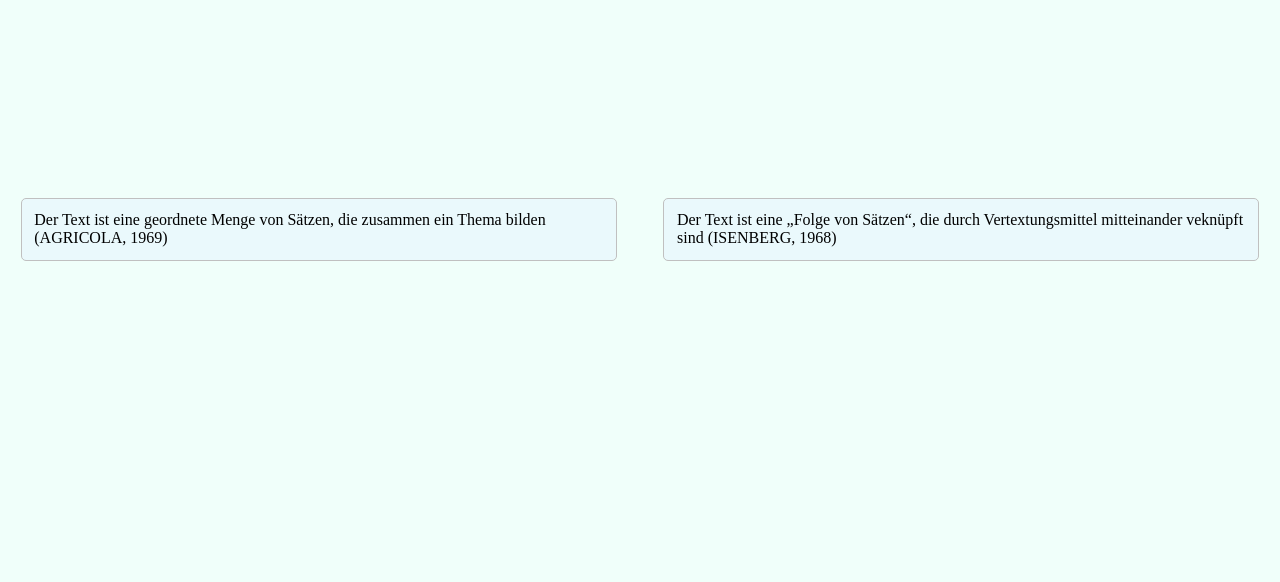
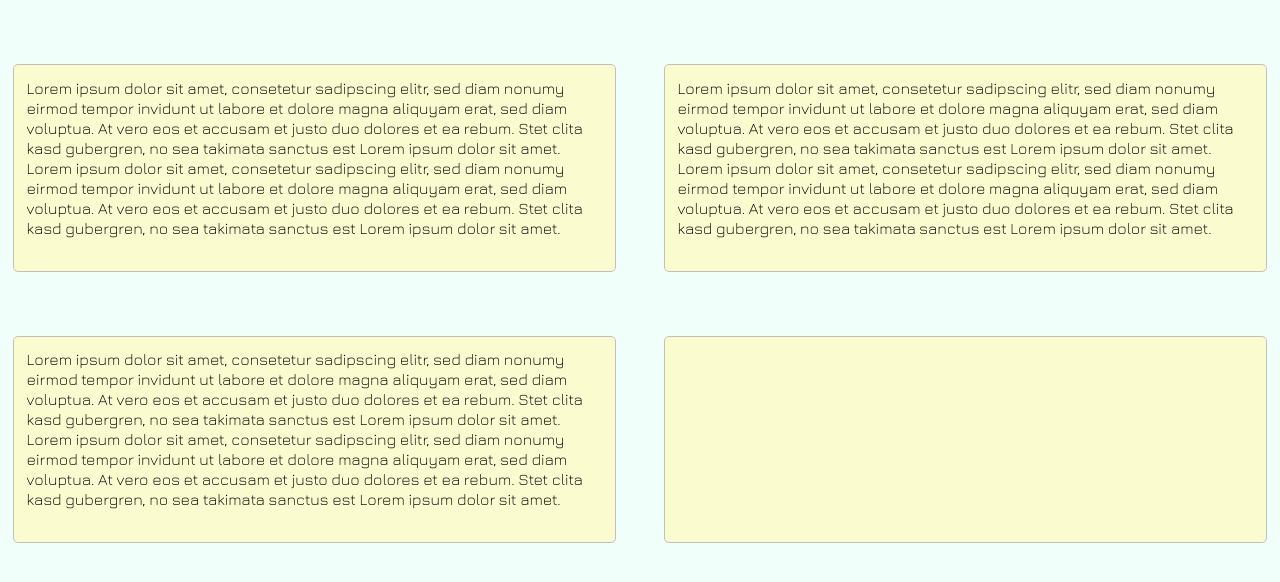
Before and after one commit to nitram509/visual-experiments, a plain HTML site: page index.html in a window 1280 px wide. Drawn offline with nearby package versions, Linux system fonts and the light colour scheme.

Commit message:
now 4 text boxes styling improved

```diff
--- a/index.html
+++ b/index.html
@@ -3,18 +3,26 @@
 <head>
   <meta charset="UTF-8">
   <title>Moving Text</title>
+  <link href='http://fonts.googleapis.com/css?family=Jura:300' rel='stylesheet' type='text/css'>
   <style type="text/css">
     body {
       background-color: #f0fffa;
+      border: 0;
+      margin: 0;
+      padding: 0;
     }
 
     .text-box {
-      background-color: #eaf9fc;
+      background-color: #fafccf;
       width: 45%;
       padding: 1%;
-      margin: 15% 1% 1% 1%;
+      margin: 5% 1% 0% 1%;
       border: 1px solid silver;
       border-radius: 5px;
+      font-family: 'Jura', sans-serif;
+      font-size: 16px;
+      line-height: 20px;
+      min-height: 180px;
     }
 
     .text-box-left {
@@ -29,11 +37,34 @@
 <body>
 
 <div id="text1" class="text-box text-box-left">
-  Der Text ist eine geordnete Menge von Sätzen, die zusammen ein Thema bilden (AGRICOLA, 1969)
+  Lorem ipsum dolor sit amet, consetetur sadipscing elitr, sed diam nonumy eirmod tempor invidunt ut labore et dolore
+  magna aliquyam erat, sed diam voluptua. At vero eos et accusam et justo duo dolores et ea rebum. Stet clita kasd
+  gubergren, no sea takimata sanctus est Lorem ipsum dolor sit amet. Lorem ipsum dolor sit amet, consetetur sadipscing
+  elitr, sed diam nonumy eirmod tempor invidunt ut labore et dolore magna aliquyam erat, sed diam voluptua. At vero eos
+  et accusam et justo duo dolores et ea rebum. Stet clita kasd gubergren, no sea takimata sanctus est Lorem ipsum dolor
+  sit amet.
 </div>
 
 <div id="text2" class="text-box text-box-right">
-  Der Text ist eine „Folge von Sätzen“, die durch Vertextungsmittel mitteinander veknüpft sind (ISENBERG, 1968)
+  Lorem ipsum dolor sit amet, consetetur sadipscing elitr, sed diam nonumy eirmod tempor invidunt ut labore et dolore
+  magna aliquyam erat, sed diam voluptua. At vero eos et accusam et justo duo dolores et ea rebum. Stet clita kasd
+  gubergren, no sea takimata sanctus est Lorem ipsum dolor sit amet. Lorem ipsum dolor sit amet, consetetur sadipscing
+  elitr, sed diam nonumy eirmod tempor invidunt ut labore et dolore magna aliquyam erat, sed diam voluptua. At vero eos
+  et accusam et justo duo dolores et ea rebum. Stet clita kasd gubergren, no sea takimata sanctus est Lorem ipsum dolor
+  sit amet.
+</div>
+
+<div id="text3" class="text-box text-box-left">
+  Lorem ipsum dolor sit amet, consetetur sadipscing elitr, sed diam nonumy eirmod tempor invidunt ut labore et dolore
+  magna aliquyam erat, sed diam voluptua. At vero eos et accusam et justo duo dolores et ea rebum. Stet clita kasd
+  gubergren, no sea takimata sanctus est Lorem ipsum dolor sit amet. Lorem ipsum dolor sit amet, consetetur sadipscing
+  elitr, sed diam nonumy eirmod tempor invidunt ut labore et dolore magna aliquyam erat, sed diam voluptua. At vero eos
+  et accusam et justo duo dolores et ea rebum. Stet clita kasd gubergren, no sea takimata sanctus est Lorem ipsum dolor
+  sit amet.
+</div>
+
+<div id="text4" class="text-box text-box-right">
+
 </div>
 
 </body>
```
